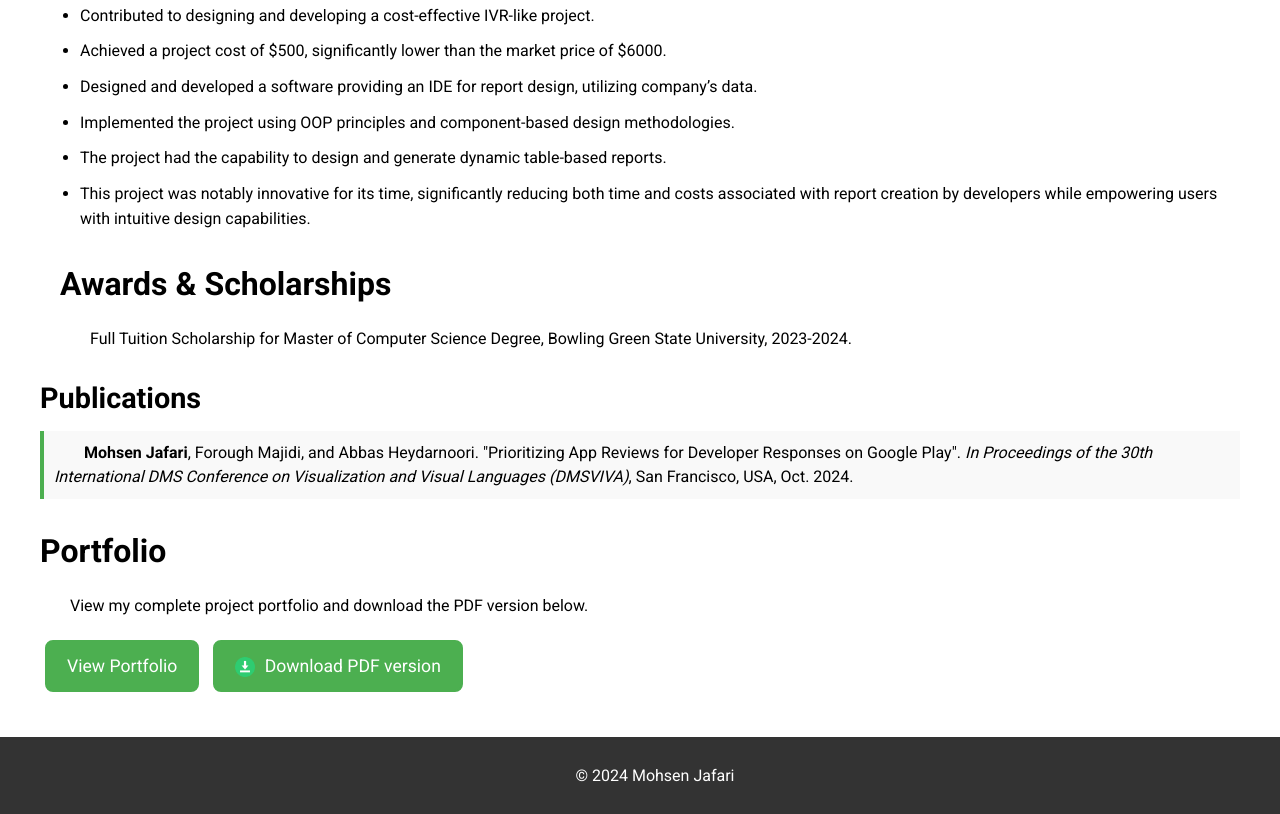
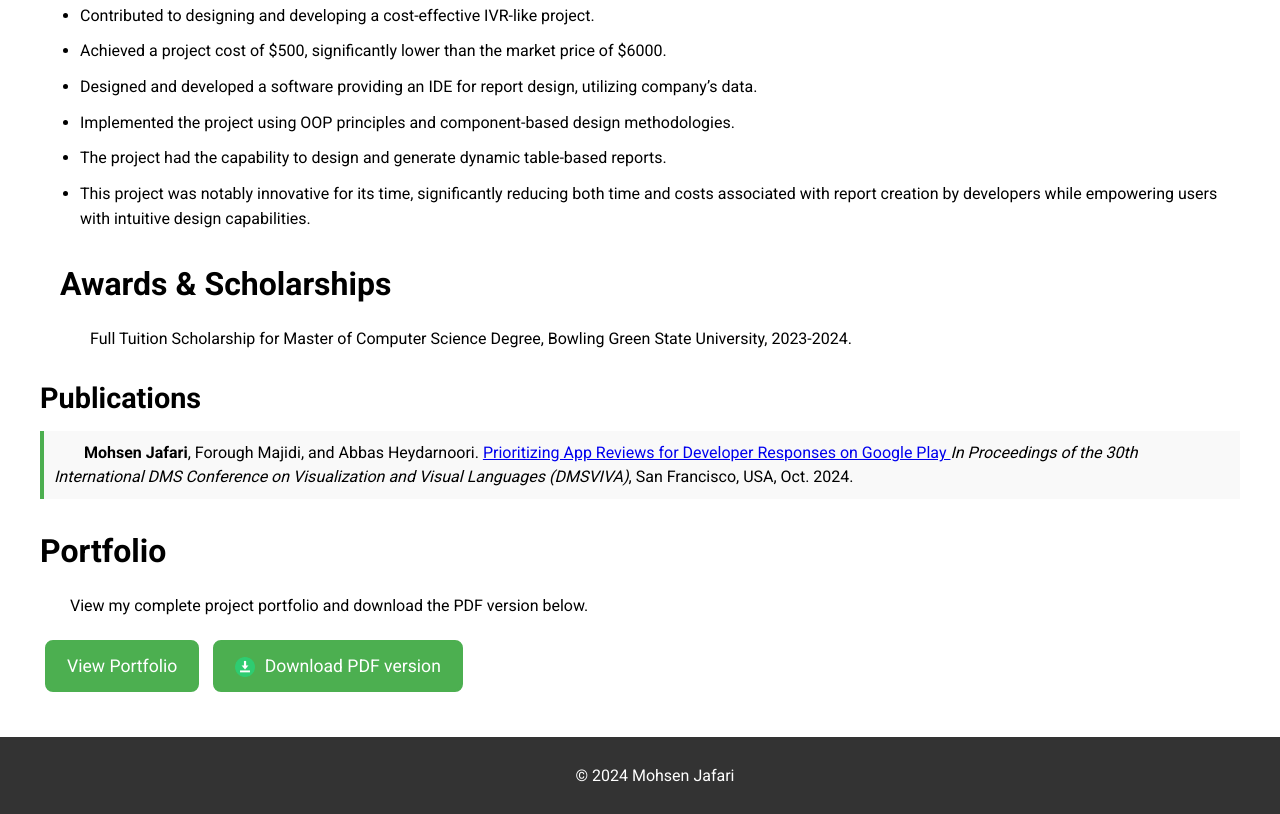
Before and after one commit to mohsen-jafari-mj/personal, a plain HTML site: page index.html in a window 1280 px wide. Shown: the part 2356-3170 px from the top of the page. Drawn offline with Linux system fonts and the light colour scheme.

Commit message:
Update index.html
update the link to the paper

```diff
--- a/index.html
+++ b/index.html
@@ -136,7 +136,10 @@ software, and network issues at multiple bank branches, ensuring prompt and effi
             <h2>Publications</h2>
             <div class="publication-item">
                 <p><strong>Mohsen Jafari</strong>, Forough Majidi, and Abbas Heydarnoori.
-                "Prioritizing App Reviews for Developer Responses on Google Play".
+                <a href="http://ksiresearchorg.ipage.com/seke/Proceedings/dms/DMSVIVA2024_153.pdf" target="_blank">
+                  Prioritizing App Reviews for Developer Responses on Google Play
+                </a>
+
                 <em>In Proceedings of the 30th International DMS Conference on Visualization and Visual Languages (DMSVIVA)</em>,
                 San Francisco, USA, Oct. 2024.</p>
             </div>
```
